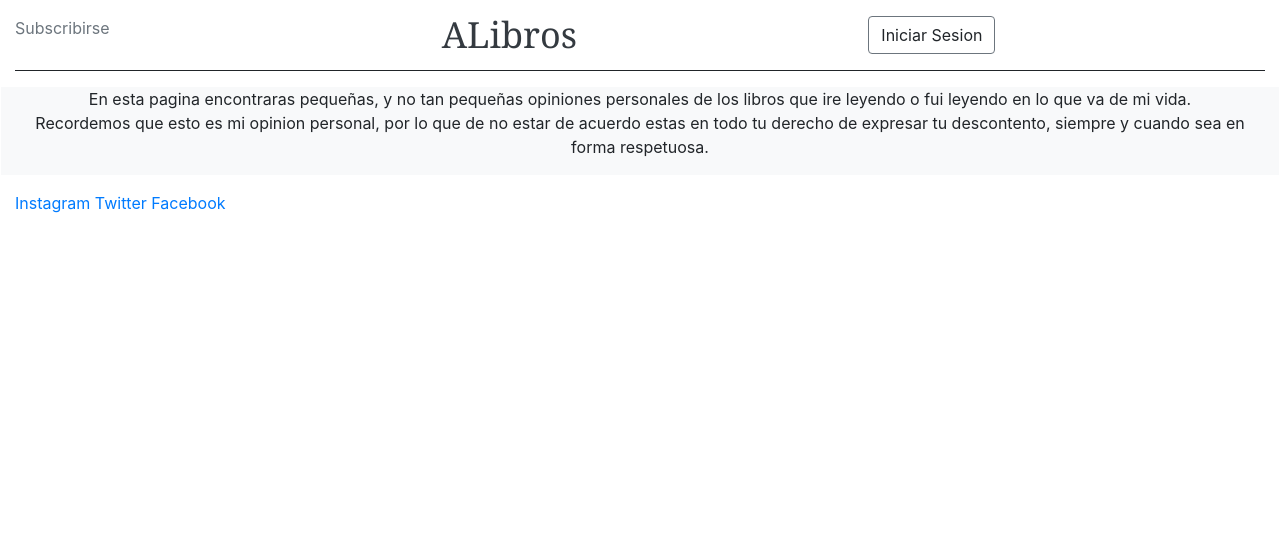
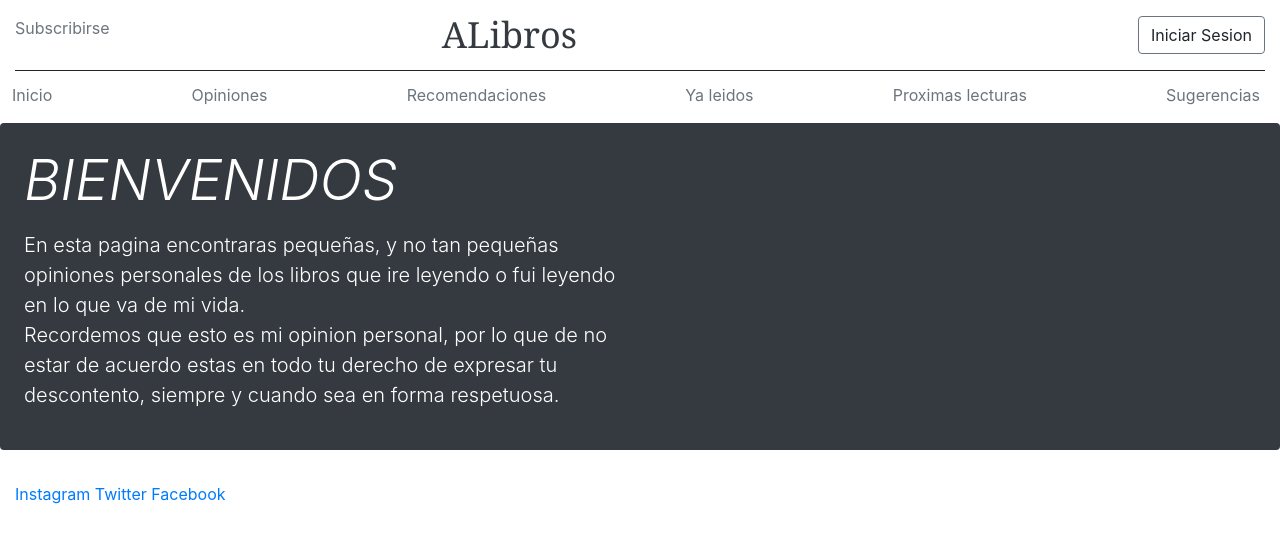
Before and after one commit to Agustin-1023/libros.rev, a website: page index.html in a window 1280 px wide. Drawn offline with nearby package versions, Linux system fonts and the light colour scheme.

Commit message:
Agregando JS

```diff
--- a/css/style.css
+++ b/css/style.css
@@ -9,3 +9,9 @@
 .blog-header-logo:hover {
     text-decoration: none;
   }
+.nav-scroller {
+    position: relative;
+    z-index: 2;
+    height: 2.75rem;
+    overflow-y: hidden;
+}
--- a/index.html
+++ b/index.html
@@ -14,23 +14,41 @@
             <div class="col align-self-start offset-md pt-1">
                 <a class="text-muted" href="#">Subscribirse</a>
             </div>
-            <div class="col offset-mx align-self-center">
-                <a class="text-dark" id="texto-logo" href="#">ALibros</a>
+            <div class="col align-self-center">
+                <a class="text-dark" id="texto-logo" href="index.html">ALibros</a>
             </div>
-            <div class="col align-self-end offset-mx align-bottom-end">
-                <a class="btn btn-outline-secondary"> Iniciar Sesion</a>
+            <div class="col ">
+                <a class="btn btn-outline-secondary float-right"> Iniciar Sesion</a>
             </div>
         </div>
     </div>
 </header>
-    <div class="container-fluid p-3">
+<div class="nav-scroller pt-1 mb-2 p-1">
+    <nav class="nav d-flex justify-content-between">
+        <a href="index.html" class="p-2 text-muted">Inicio</a>
+        <a href="#" class="p-2 text-muted">Opiniones</a>
+        <a href="#" class="p-2 text-muted">Recomendaciones</a>
+        <a href="#" class="p-2 text-muted">Ya leidos</a>
+        <a href="#" class="p-2 text-muted">Proximas lecturas</a>
+        <a href="#" class="p-2 text-muted mr-2">Sugerencias</a>
+    </nav>
+</div>
+<div class="jumbotron p-4 rounded text-white bg-dark">
+    <div class="col-6 px-0">
+    <!---<div class="container-fluid p-3">
         <div class="row">
-            <div class="col-12 text-center bg-light px-3">
-                <p>
-                    En esta pagina encontraras pequeñas, y no tan pequeñas opiniones personales de los libros que ire leyendo o fui leyendo en lo que va de mi vida.<br/>
-                    Recordemos que esto es mi opinion personal, por lo que de no estar de acuerdo estas en todo tu derecho de expresar tu descontento, siempre y cuando sea en forma respetuosa.
-                </p>
-            </div>
+            <div class="col-12 text-center bg-light px-3">-->
+    <h1 class="display-4 font-italic">
+        BIENVENIDOS
+    </h1>
+        <p class="lead my-3">
+            En esta pagina encontraras pequeñas, y no tan pequeñas opiniones personales de los
+            libros que ire leyendo o fui leyendo en lo que va de mi vida.<br/>
+            Recordemos que esto es mi opinion personal, por lo que de no estar de acuerdo estas
+            en todo tu derecho de expresar tu descontento, siempre y cuando sea en forma respetuosa.
+        </p>
+    </div>
+</div>
         </div>
     </div>
     <footer>
@@ -45,5 +63,6 @@
     <script src="https://code.jquery.com/jquery-3.5.1.slim.min.js" integrity="sha384-DfXdz2htPH0lsSSs5nCTpuj/zy4C+OGpamoFVy38MVBnE+IbbVYUew+OrCXaRkfj" crossorigin="anonymous"></script>
     <script src="https://cdn.jsdelivr.net/npm/popper.js@1.16.0/dist/umd/popper.min.js" integrity="sha384-Q6E9RHvbIyZFJoft+2mJbHaEWldlvI9IOYy5n3zV9zzTtmI3UksdQRVvoxMfooAo" crossorigin="anonymous"></script>
     <script src="js/bootstrap.min.js"></script>
+    <script src="js/Logic.js"></script>
 </body>
 </html>
```
Also changed, not shown: js/Logic.js (added).
